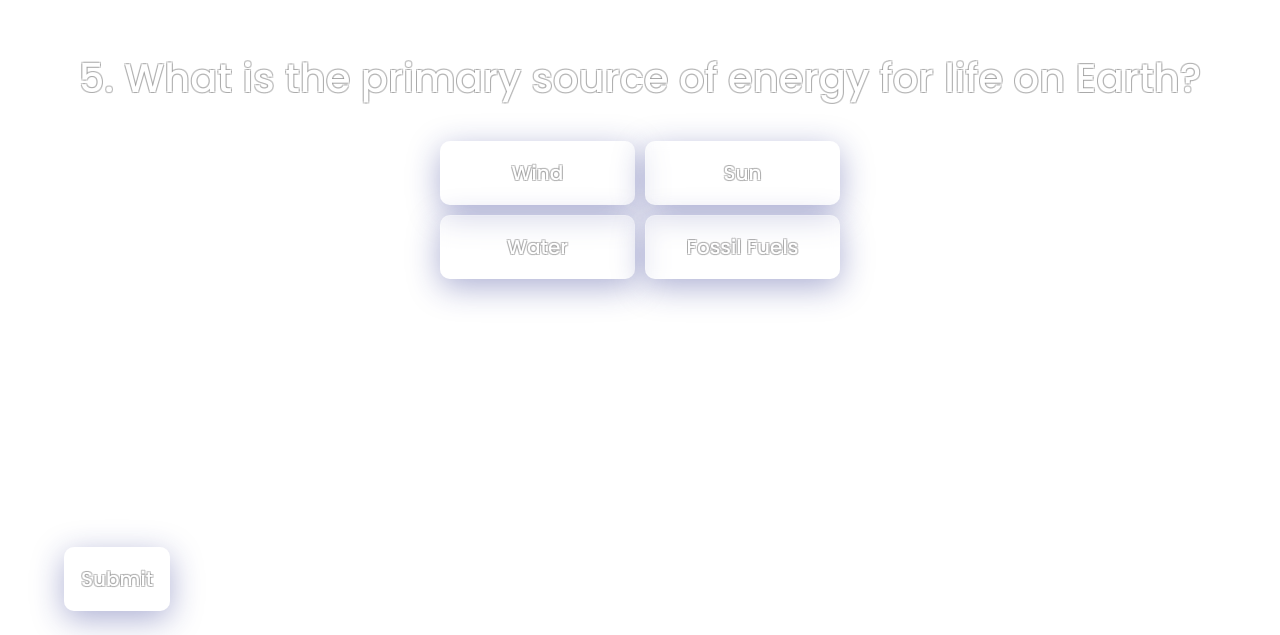
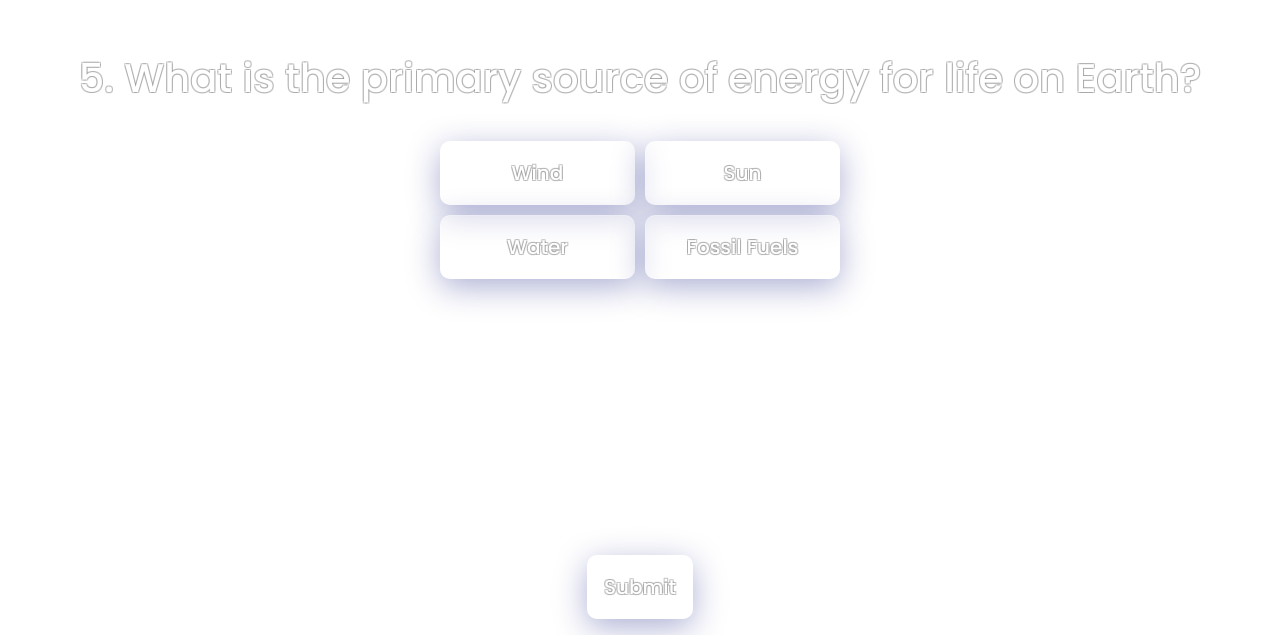
Before and after one commit to yuv44n/task1_webd_mlsc, a plain HTML site: page index.html in a window 1280 px wide. Shown: the part 4253-4888 px from the top of the page. Drawn offline with Linux system fonts and the light colour scheme.

Commit message:
almost done

```diff
--- a/index.html
+++ b/index.html
@@ -67,7 +67,9 @@
           <button onclick="selectAnswer(this, false, 4)">Fossil Fuels</button>
         </div>
       </div>
-      <button class="submit-btn" onclick="submitQuiz()">Submit</button>
+      <div style="height: 10vh;" class="container">
+        <button class="submit-btn" onclick="submitQuiz()">Submit</button>
+      </div>
       <script src="index.js">
       </script>
   </body>
```
Also changed, not shown: index.js (indentation only).
